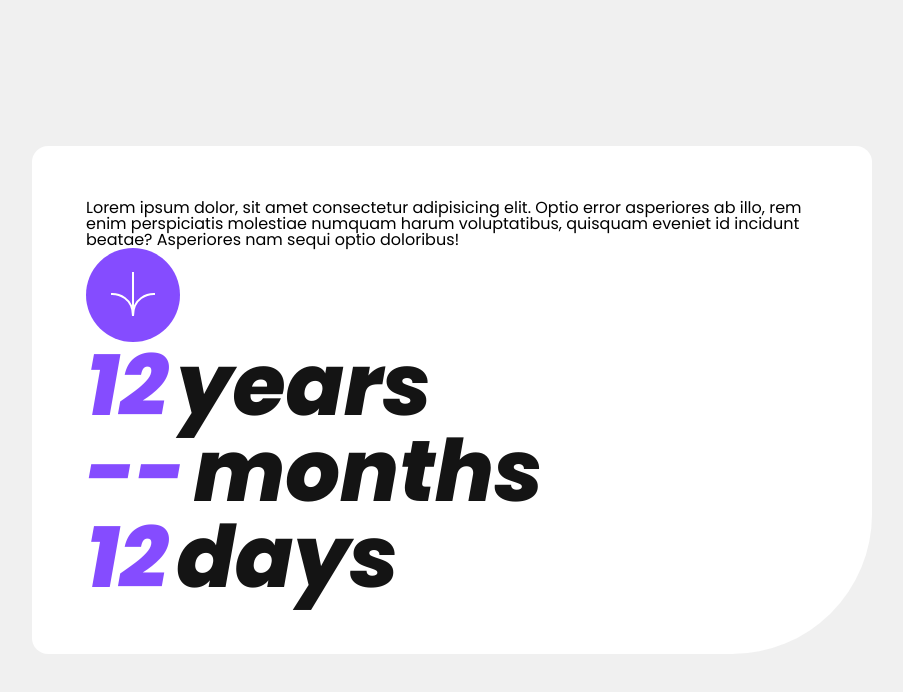
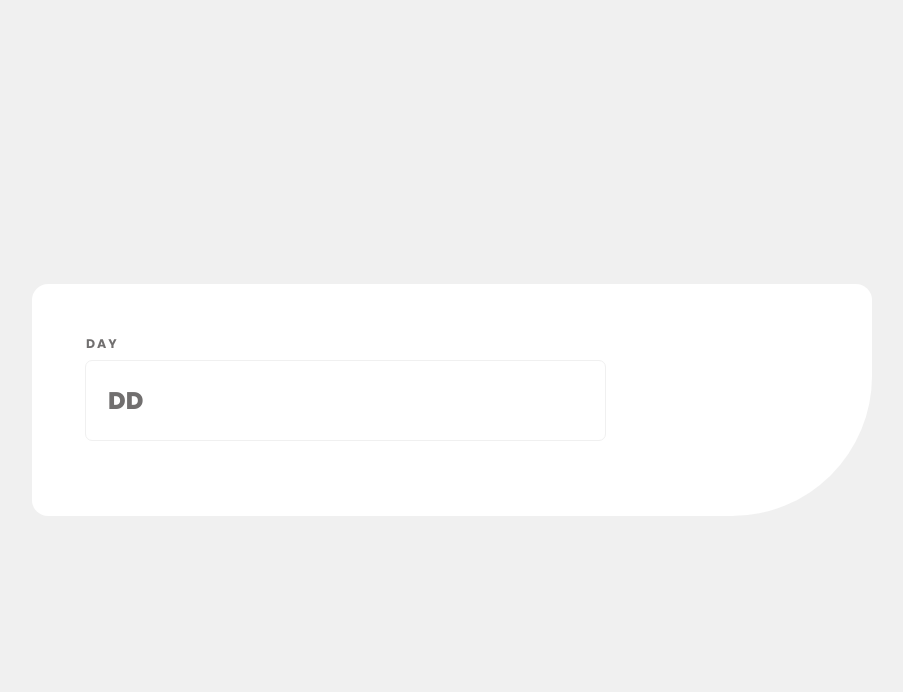
Before and after one commit to angeleraser/age-calculator-react, a React (Vite) app: page / in a window 1280 px wide. Shown: the top 692 px of the page, without its empty margins (188-1091 px from the left). Built offline with nearby package versions, Linux system fonts and the light colour scheme.

Commit message:
feat: create input component

```diff
--- a/src/App.jsx
+++ b/src/App.jsx
@@ -1,23 +1,27 @@
+import React from "react";
 import "./assets/css/index.css";
-import { ArrowIcon } from "./components/ArrowIcon/ArrowIcon";
-import { Button } from "./components/Button/Button";
 import { Card } from "./components/Card/Card";
-import { Heading } from "./components/Heading/Heading";
+import { Input } from "./components/Input/Input";
 
 function App() {
+  const [inputValue, setInputValue] = React.useState("");
+
   return (
     <Card maxWidth="840px">
-      Lorem ipsum dolor, sit amet consectetur adipisicing elit. Optio error
-      asperiores ab illo, rem enim perspiciatis molestiae numquam harum
-      voluptatibus, quisquam eveniet id incidunt beatae? Asperiores nam sequi
-      optio doloribus!
-      <br />
-      <Button color="primary" rounded>
-        <ArrowIcon />
-      </Button>
-      <Heading value="12" label="years" />
-      <Heading label="months" />
-      <Heading value="12" label="days" />
+      <Input
+        errorMessage="Must be a valid day"
+        id="day-input"
+        label="Day"
+        maxLength="2"
+        onChange={setInputValue}
+        placeholder="DD"
+        validation={(value) => {
+          const num = Number(value);
+          return Number.isNaN(num) || num > 31 || num <= 0;
+        }}
+        value={inputValue}
+        type="number"
+      />
     </Card>
   );
 }
--- /dev/null
+++ b/src/components/Input/Input.css
@@ -0,0 +1,79 @@
+.input-field {
+  display: inline-block;
+  width: auto;
+}
+
+.input-field-label {
+  font-weight: 700;
+  text-transform: uppercase;
+  letter-spacing: 2px;
+}
+
+.input-field-label,
+.input-field-error-msg {
+  font-size: 12px;
+  min-height: 12px;
+}
+
+.input-field-input {
+  font-family: var(--font-poppins);
+  border: none;
+  outline: 1px solid var(--lightgray);
+  padding: 16px;
+  font-size: 1em;
+  border-radius: 6px;
+  margin: 10px 0;
+  font-weight: 800;
+  color: var(--secondary);
+  transition: 0.3s all;
+}
+
+.input-field-input::placeholder,
+.input-field-label {
+  color: var(--darkgray);
+}
+
+.input-field-input:hover {
+  outline-color: var(--gray);
+}
+
+.input-field-invalid .input-field-input {
+  outline-color: var(--error);
+}
+
+.input-field-invalid .input-field-error-msg {
+  visibility: visible;
+}
+
+.input-field-error-msg {
+  visibility: hidden;
+  font-style: italic;
+}
+
+.input-field-error-msg,
+.input-field-invalid .input-field-label {
+  color: var(--error);
+}
+
+.input-field-input::-webkit-outer-spin-button,
+.input-field-input::-webkit-inner-spin-button {
+  -webkit-appearance: none;
+  margin: 0;
+}
+
+.input-field-input[type="number"] {
+  -moz-appearance: textfield;
+}
+
+@media screen and (min-width: 1024px) {
+  .input-field-input {
+    padding: 22px;
+    font-size: 24px;
+  }
+
+  .input-field-label,
+  .input-field-error-msg {
+    font-size: 12.5px;
+    min-height: 12.5px;
+  }
+}
--- /dev/null
+++ b/src/components/Input/Input.jsx
@@ -0,0 +1,57 @@
+import "./Input.css";
+import { classNames } from "../../utils/classNames";
+import React from "react";
+
+export const Input = ({
+  id,
+  name = "",
+  value = "",
+  onChange,
+  label,
+  errorMessage = "",
+  placeholder = "",
+  validation,
+  maxLength = Infinity,
+  type = "text",
+  required = false,
+  onInvalid,
+}) => {
+  const [error, setShowError] = React.useState("");
+
+  const handleOnChange = ({ target: { value } }) => {
+    if (value.length - 1 === Number(maxLength)) return;
+
+    onChange?.(value);
+
+    if (!value) return setShowError("This field is required");
+    if (validation?.(value)) return setShowError(errorMessage);
+
+    setShowError("");
+  };
+
+  React.useEffect(() => onInvalid?.(error), [error, onInvalid]);
+
+  return (
+    <label
+      className={`input-field${classNames({
+        "input-field-invalid": error,
+      })}`}
+      htmlFor={id}
+    >
+      {label && <h3 className="input-field-label">{label}</h3>}
+
+      <input
+        className="input-field-input"
+        id={id}
+        name={name}
+        onChange={handleOnChange}
+        placeholder={placeholder}
+        type={type}
+        value={value}
+        required={required}
+      />
+
+      <p className="input-field-error-msg">{error && error}</p>
+    </label>
+  );
+};
```
